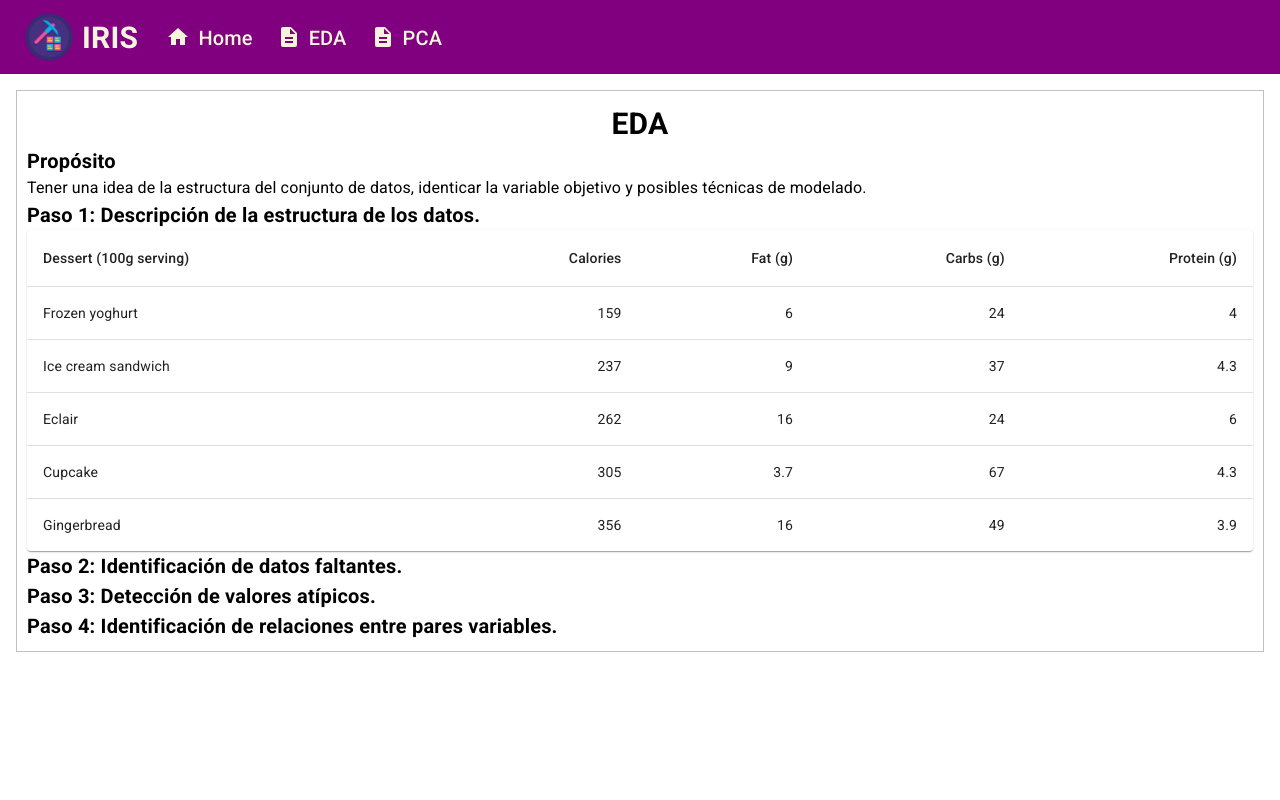
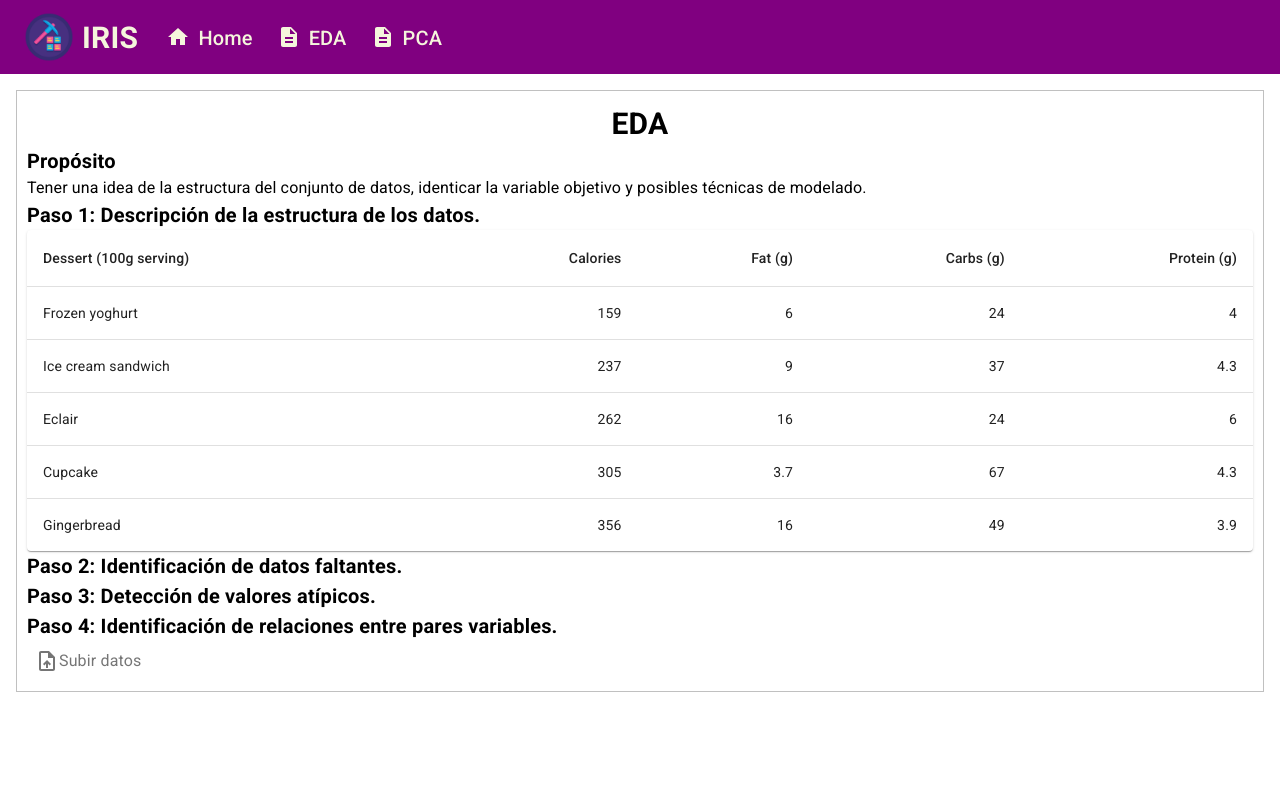
Before and after one commit to Teckwar160/GUI-Iris, a React (Create React App) app in the folder iris/: page /EDA in a window 1280 px wide. Shown: the top 800 px of the page. Built offline with nearby package versions, Linux system fonts and the light colour scheme.

Commit message:
Se creo el componente FormControl y la API

```diff
--- /dev/null
+++ b/iris/src/Componentes/FormControl.jsx
@@ -0,0 +1,23 @@
+import React from "react";
+import {IconButton, Typography } from "@mui/material";
+import UploadFileIcon from '@mui/icons-material/UploadFile';
+
+export default function FormControl() {
+  return (
+    <div>
+      <input
+        type="file"
+        accept=".csv"
+        style={{ display: "none" }}
+        id="contained-button-file"
+        onSubmit={"C:\Users\teckw\Desktop\GUI-Iris\iris\src\Componentes"}
+      />
+      <label htmlFor="contained-button-file">
+        <IconButton component="span">
+            <UploadFileIcon/>
+            <Typography fontFamily={"Roboto"}>Subir datos</Typography>
+        </IconButton>
+      </label>
+    </div>
+  );
+}
--- a/iris/src/Paginas/EDA.js
+++ b/iris/src/Paginas/EDA.js
@@ -1,6 +1,7 @@
 import { styled } from "@mui/material/styles";
 import { Typography, Grid, Box } from "@mui/material";
 import Tabla from "../Componentes/Tabla";
+import FormControl from "../Componentes/FormControl";
 
 //Estilos
 const Titulo = styled(Typography)({
@@ -68,6 +69,7 @@ export default function Home() {
             <Subtitulo>
               Paso 4: Identificación de relaciones entre pares variables.
             </Subtitulo>
+            <FormControl/>
           </Contenedor>
         </Box>
       </Grid>
```
Also changed, not shown: 1 other file (tests, documents, lock files or other folders).
